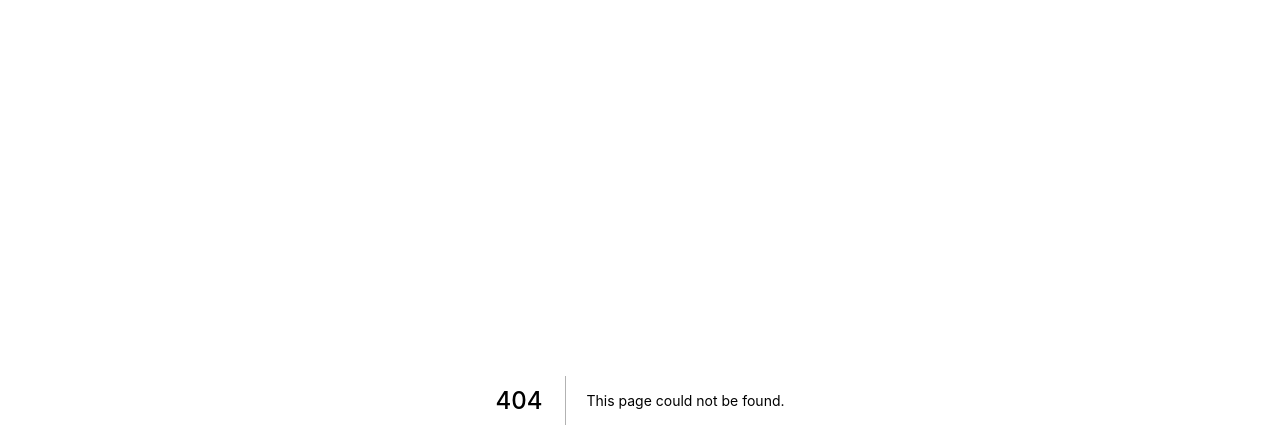
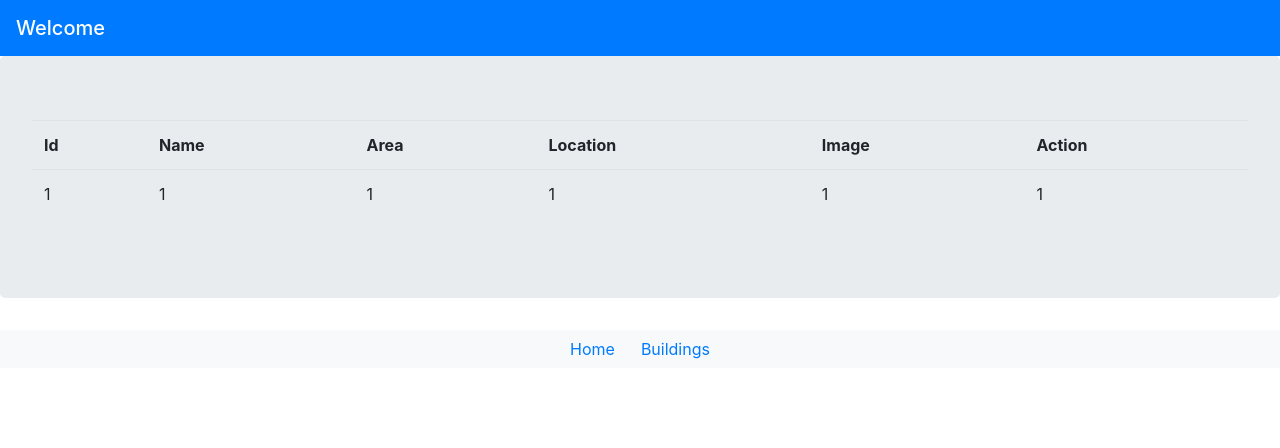
Before and after one commit to axereliat/bookmarks-app, a Next.js app: page /buildings in a window 1280 px wide. Before the commit this address had no page. Shown: the top 448 px of the page. Built offline with nearby package versions, Linux system fonts and the light colour scheme.

Commit message:
home and buildings pages setup

```diff
--- /dev/null
+++ b/components/BuildingsTable.js
@@ -0,0 +1,26 @@
+import classes from '../styles/BuildingTable.module.css';
+
+export default function BuildingsTable() {
+    return (
+        <table className="table">
+            <tbody>
+            <tr>
+                <th>Id</th>
+                <th>Name</th>
+                <th>Area</th>
+                <th>Location</th>
+                <th>Image</th>
+                <th>Action</th>
+            </tr>
+            <tr>
+                <td>1</td>
+                <td>1</td>
+                <td>1</td>
+                <td>1</td>
+                <td>1</td>
+                <td>1</td>
+            </tr>
+            </tbody>
+        </table>
+    );
+}
--- /dev/null
+++ b/components/Layout.js
@@ -0,0 +1,22 @@
+import Link from "next/link";
+
+export default function Layout({children}) {
+    return (
+        <div>
+            <nav className="navbar navbar-light bg-primary">
+                <span className="navbar-brand mb-0 h1 text-white">Welcome</span>
+            </nav>
+            {children}
+            <footer className="bg-light">
+                <div className="row justify-content-center">
+                    <Link href="/">
+                        <button className="btn btn-link">Home</button>
+                    </Link>
+                    <Link href="/buildings">
+                        <button className="btn btn-link">Buildings</button>
+                    </Link>
+                </div>
+            </footer>
+        </div>
+    );
+}
--- a/pages/_app.js
+++ b/pages/_app.js
@@ -1,8 +1,11 @@
 import 'bootstrap/dist/css/bootstrap.min.css';
 import '../styles/globals.css'
+import Layout from "../components/Layout";
 
-function MyApp({ Component, pageProps }) {
-  return <Component {...pageProps} />
+function MyApp({Component, pageProps}) {
+    return <Layout>
+        <Component {...pageProps} />
+    </Layout>;
 }
 
 export default MyApp
--- /dev/null
+++ b/pages/buildings/index.js
@@ -0,0 +1,9 @@
+import BuildingsTable from "../../components/BuildingsTable";
+
+export default function Buildings() {
+    return (
+        <div className="jumbotron">
+            <BuildingsTable/>
+        </div>
+    )
+}
--- /dev/null
+++ b/styles/BuildingTable.module.css
@@ -0,0 +1,26 @@
+.buildings-table table {
+    font-family: Arial, Helvetica, sans-serif;
+    border-collapse: collapse;
+    width: 100%;
+}
+
+.buildings-table td, .buildings-table th {
+    border: 1px solid #ddd;
+    padding: 8px;
+}
+
+.buildings-table tr:nth-child(even) {
+    background-color: #f2f2f2;
+}
+
+.buildings-table tr:hover {
+    background-color: #ddd;
+}
+
+.buildings-table th {
+    padding-top: 12px;
+    padding-bottom: 12px;
+    text-align: left;
+    background-color: #04AA6D;
+    color: white;
+}
```
Also changed, not shown: pages/index.js (+13 -5 lines).
